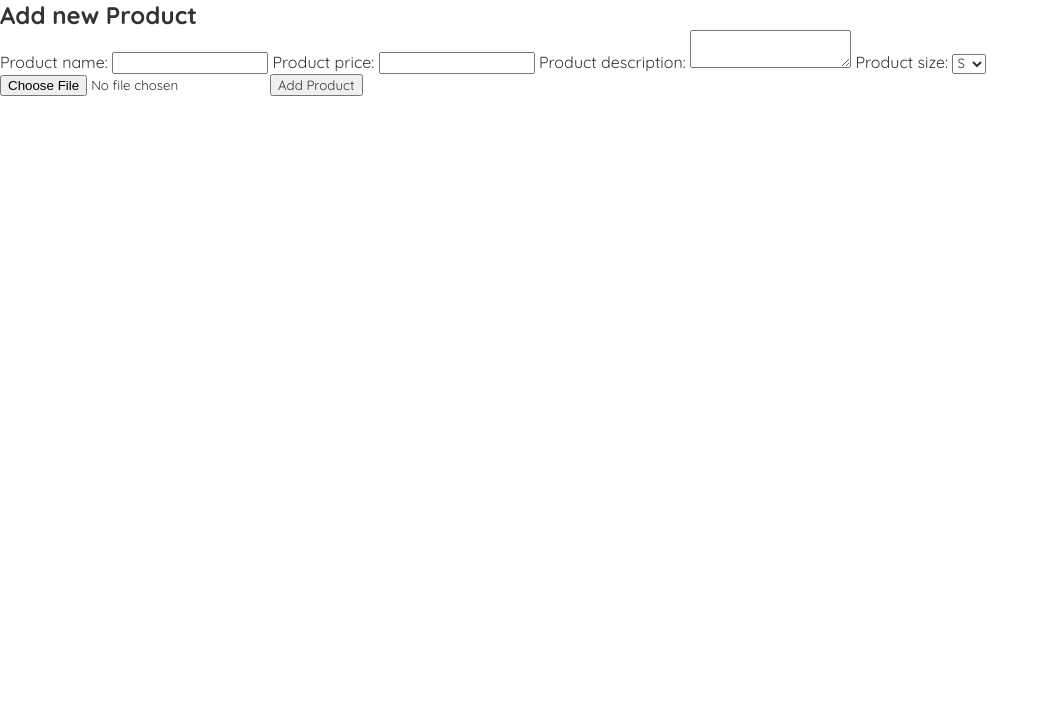
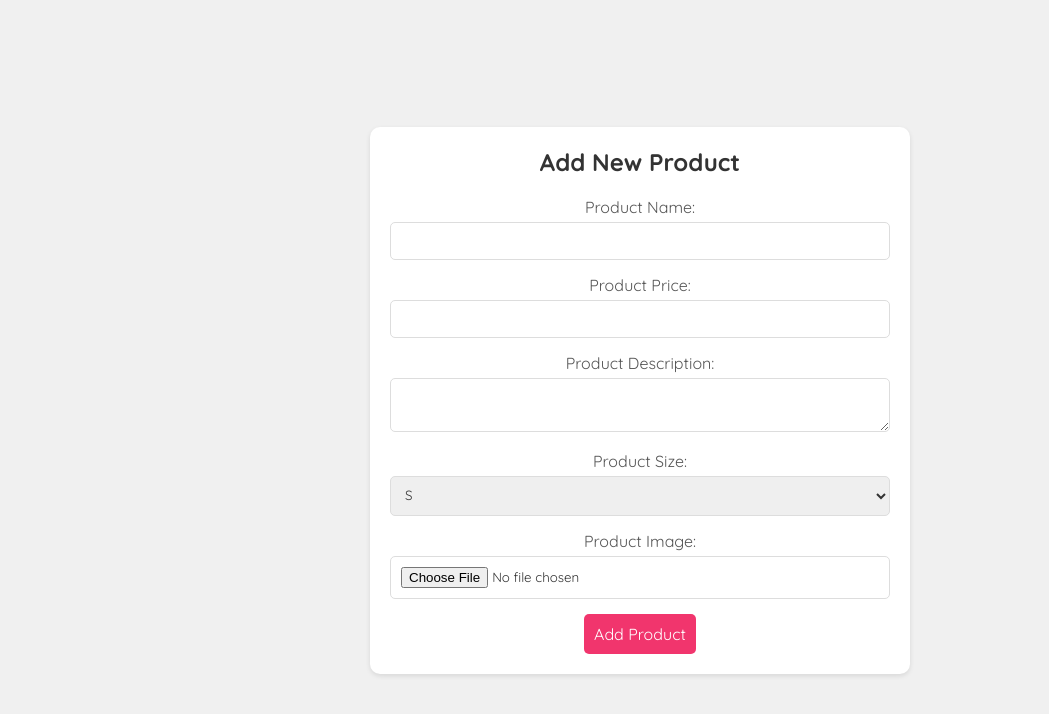
Before and after one commit to Chayanon6409682538/CS369ClassProject_chayanon-napat, a React (Vite) app: page /addProduct in a window 1280 px wide. Shown: the top 714 px of the page, without its empty margins (0-1049 px from the left). Built offline with nearby package versions, Linux system fonts and the light colour scheme.

Commit message:
edit size product img and add productPage

```diff
--- a/src/AddProduct.jsx
+++ b/src/AddProduct.jsx
@@ -78,49 +78,54 @@ const AddProduct = () => {
       };
 
       return (
-        <div className="addproduct">
-            <h2>Add new Product</h2>
-            <form>
-                <label> Product name: </label>
+        <div className="add-product-page">
+            <div className="add-product-container">
+                <h2>Add New Product</h2>
+                <form onSubmit={handleSubmit} className="add-product-form">
+                    <div className="form-group">
+                        <label>Product Name:</label>
                         <input
-                    type="text" id="name" name='name'
+                            type="text"
                             required
                             value={productName}
                             onChange={(e) => setProductName(e.target.value)}
                         />
-
-                <label> Product price: </label>
+                    </div>
+                    <div className="form-group">
+                        <label>Product Price:</label>
                         <input
                             type="text"
                             required
                             value={productPrice}
                             onChange={(e) => setProductPrice(e.target.value)}
                         />
-
-                <label> Product description: </label>
+                    </div>
+                    <div className="form-group">
+                        <label>Product Description:</label>
                         <textarea
                             required
                             value={productDescription}
                             onChange={(e) => setProductDescription(e.target.value)}
                         ></textarea>
-
-                <label> Product size: </label>
+                    </div>
+                    <div className="form-group">
+                        <label>Product Size:</label>
                         <select
                             value={size}
                             onChange={(e) => setSize(e.target.value)}
                         >
-                    <option value="s">S</option>
-                    <option value="m">M</option>
-                    <option value="l">L</option>
+                            <option value="S">S</option>
+                            <option value="M">M</option>
+                            <option value="L">L</option>
                         </select>
+                    </div>
+                    <div className="form-group">
+                        <label>Product Image:</label>
+                        <input type="file" accept="image/*" name="image" onChange={handleChange} />
+                    </div>
+                    <button type="submit" className="add-product-button">Add Product</button>
                 </form>
-
-                <form onSubmit={handleSubmit}>
-                    <input type="file" id="image" accept="image/*" name="image" onChange={handleChange} />
-                    <button type="button" onClick={handleSubmit} className="submit-btn">
-                        Add Product
-                    </button>
-                </form>
+            </div>
         </div>
     );
 }
--- a/src/index.css
+++ b/src/index.css
@@ -101,8 +101,8 @@
     border-radius: 30px;
     box-shadow: 0 2px 5px rgba(0, 0, 0, 0.1);
     padding: 20px;
-    max-width: 800px;
-    width: 100%;
+    max-width: 300px;
+    width: 50%;
 }
 
 .product-detail-image {
@@ -110,6 +110,7 @@
     height: 400px;
     object-fit: cover;
     border-bottom: 1px solid #ddd;
+    margin-top: 10px;
 }
 
 .product-info {
```
Also changed, not shown: 5 other files (tests, documents, lock files or other folders). Lines whose indentation alone changed are shown as unchanged.
